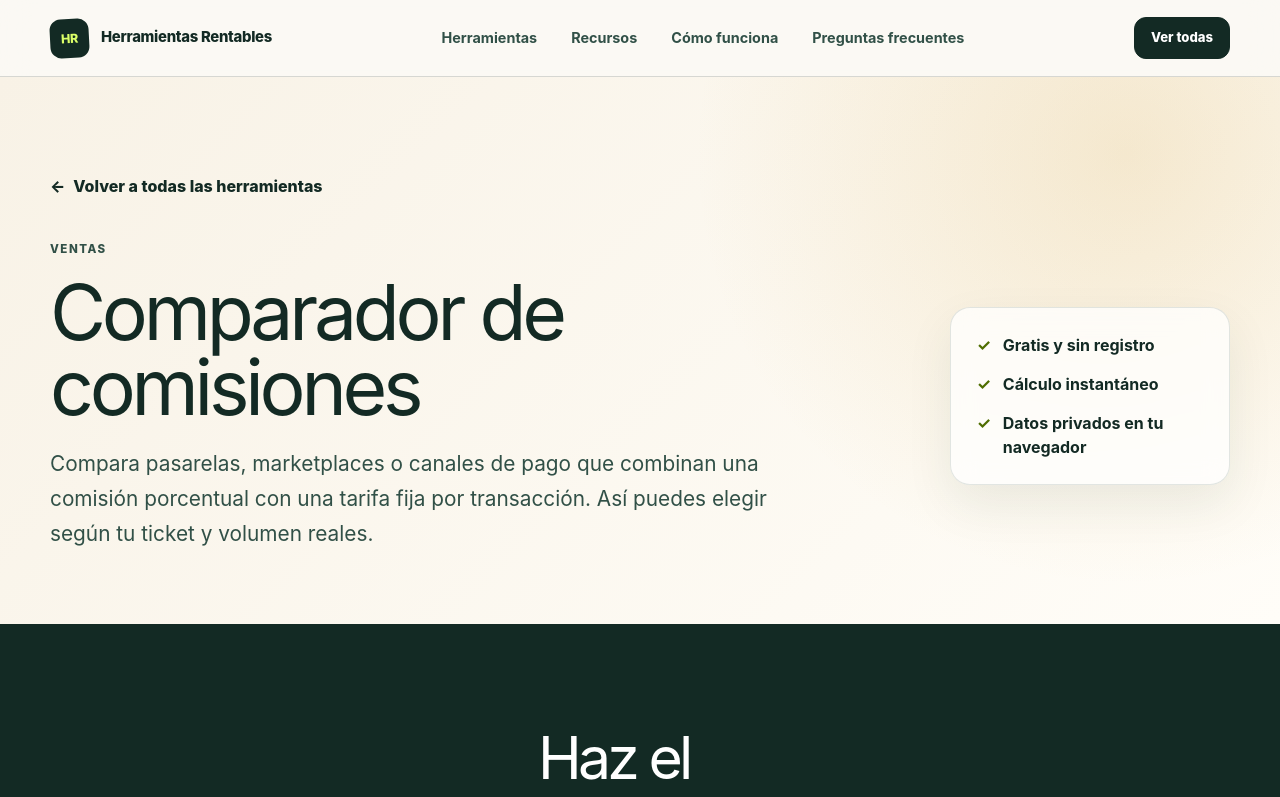
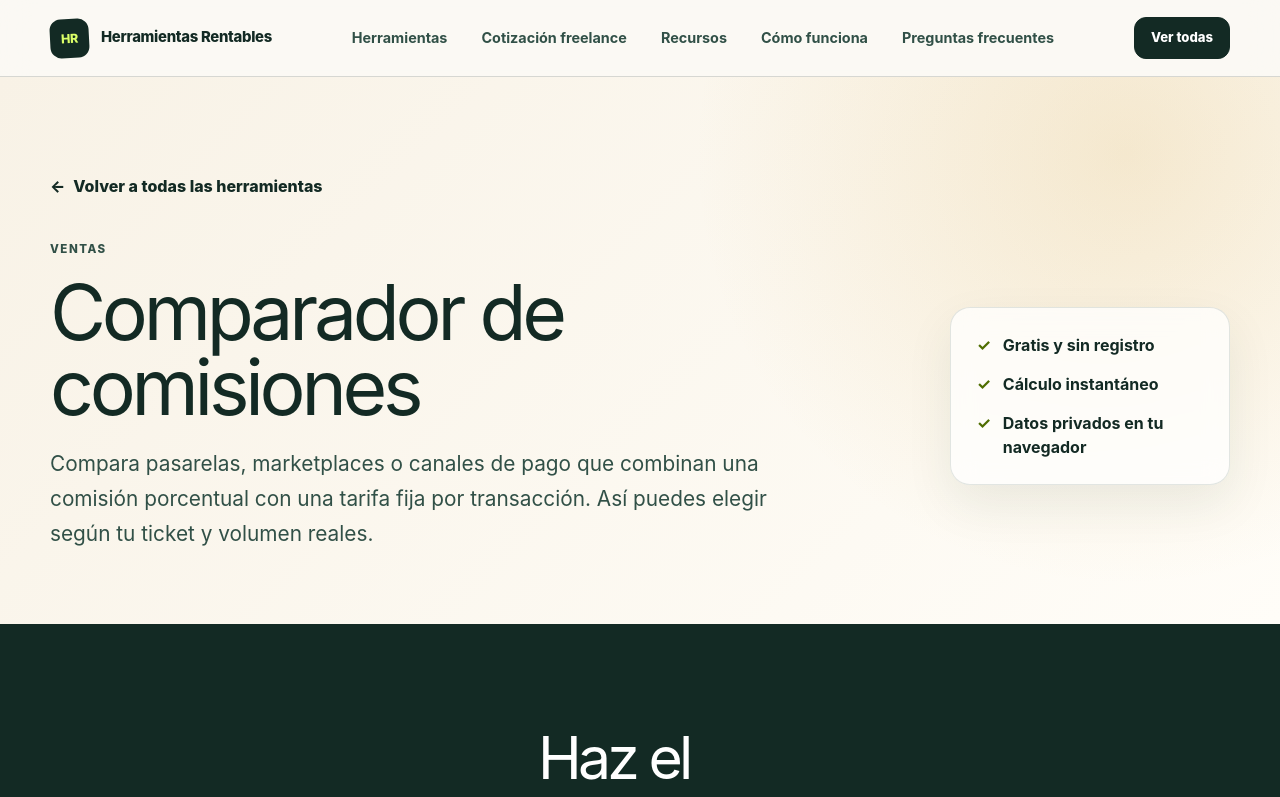
Before and after one commit to miguelcastill85-del/herramientas-rentables, a Next.js app: page /herramientas/comparador-comisiones in a window 1280 px wide. Shown: the top 797 px of the page. Built offline with nearby package versions, Linux system fonts and the light colour scheme.

Commit message:
SEO/UX: llevar tráfico hacia cotización freelance profesional (#28)
* SEO: destacar cotización profesional desde portada

* UX: enlazar cotizador genérico con cotización profesional

```diff
--- a/app/herramientas/[slug]/page.tsx
+++ b/app/herramientas/[slug]/page.tsx
@@ -100,6 +100,7 @@ export default async function ToolPage({ params }: ToolPageProps) {
           </a>
           <nav className="desktop-nav" aria-label="Navegación principal">
             <a href="/#herramientas">Herramientas</a>
+            <a href="/cotizacion-freelance-chile">Cotización freelance</a>
             <a href="/pro">Recursos</a>
             <a href="/#metodo">Cómo funciona</a>
             <a href="/#preguntas">Preguntas frecuentes</a>
@@ -188,6 +189,21 @@ export default async function ToolPage({ params }: ToolPageProps) {
         </section>
 
         {tool.id === 'estimate' && (
+          <section className="tool-related-section" aria-labelledby="professional-quote-heading">
+            <div className="container">
+              <div className="section-heading tool-page-section-heading">
+                <p className="eyebrow">Siguiente paso</p>
+                <h2 id="professional-quote-heading">Convierte el cálculo en una cotización profesional</h2>
+                <p>Usa la experiencia completa para proteger precio mínimo y margen, definir anticipo, revisiones, vigencia, plazo y alcance, y generar un resumen listo para cliente.</p>
+              </div>
+              <div className="tool-page-all-link">
+                <a className="button button-primary" href="/cotizacion-freelance-chile">Construir mi cotización profesional →</a>
+              </div>
+            </div>
+          </section>
+        )}
+
+        {tool.id === 'estimate' && (
           <section className="tool-related-section" aria-labelledby="freelance-guide-heading">
             <div className="container">
               <div className="section-heading tool-page-section-heading">
@@ -238,6 +254,7 @@ export default async function ToolPage({ params }: ToolPageProps) {
           </div>
           <div className="footer-links">
             <a href="/#herramientas">Herramientas</a>
+            <a href="/cotizacion-freelance-chile">Cotización freelance</a>
             <a href="/pro">Recursos</a>
             <a href="/#preguntas">Preguntas frecuentes</a>
             <a href="https://www.instagram.com/herramientasrentables" rel="noreferrer" target="_blank">Instagram</a>
--- a/app/page.tsx
+++ b/app/page.tsx
@@ -29,7 +29,7 @@ export default function Home() {
             <span className="brand-mark" aria-hidden="true">HR</span><span>Herramientas Rentables</span>
           </a>
           <nav className="desktop-nav" aria-label="Navegación principal">
-            <a href="#herramientas">Herramientas</a><a href="/radar">Radar Compra Ágil</a><a href="/guias/cuanto-cobrar-como-freelance-chile">Guía freelance 2026</a><a href="/pro">Recursos</a><a href="#metodo">Cómo funciona</a><a href="#preguntas">Preguntas</a>
+            <a href="#herramientas">Herramientas</a><a href="/cotizacion-freelance-chile">Cotización freelance</a><a href="/radar">Radar Compra Ágil</a><a href="/guias/cuanto-cobrar-como-freelance-chile">Guía freelance 2026</a><a href="/pro">Recursos</a><a href="#metodo">Cómo funciona</a><a href="#preguntas">Preguntas</a>
           </nav>
           <a className="button button-small" href="#herramientas">Abrir herramientas</a>
         </div>
@@ -47,6 +47,7 @@ export default function Home() {
                 <a className="text-link" href="#calculadora">Calcular mi margen</a>
               </div>
               <ul className="trust-list" aria-label="Beneficios principales"><li>Sin registro</li><li>100% gratuitas</li><li>Datos en tu navegador</li></ul>
+              <a className="hero-resource-link" href="/cotizacion-freelance-chile">Cotización freelance profesional: precio, margen y condiciones <span aria-hidden="true">→</span></a>
               <a className="hero-resource-link" href="/guias/cuanto-cobrar-como-freelance-chile">Guía 2026: cuánto cobrar como freelance en Chile <span aria-hidden="true">→</span></a>
               <a className="hero-resource-link" href="/pro">Conocer recursos para freelancers <span aria-hidden="true">→</span></a>
               <a className="hero-resource-link" href="/radar">Radar de Compras Ágiles: detectar oportunidades de ferretería <span aria-hidden="true">→</span></a>
@@ -122,7 +123,7 @@ export default function Home() {
 
       <footer className="site-footer"><div className="container footer-grid">
         <a className="brand footer-brand" href="#inicio"><span className="brand-mark" aria-hidden="true">HR</span><span>Herramientas Rentables</span></a>
-        <p>Seis herramientas gratuitas para tomar mejores decisiones de negocio. <a className="footer-text-link" href="/guias/cuanto-cobrar-como-freelance-chile">Guía freelance Chile 2026</a> · <a className="footer-text-link" href="/pro">Ver recursos</a> · <a className="footer-text-link" href="/radar">Radar Compra Ágil</a></p><p>© {new Date().getFullYear()} Herramientas Rentables</p>
+        <p>Seis herramientas gratuitas para tomar mejores decisiones de negocio. <a className="footer-text-link" href="/cotizacion-freelance-chile">Cotización freelance profesional</a> · <a className="footer-text-link" href="/guias/cuanto-cobrar-como-freelance-chile">Guía freelance Chile 2026</a> · <a className="footer-text-link" href="/pro">Ver recursos</a> · <a className="footer-text-link" href="/radar">Radar Compra Ágil</a></p><p>© {new Date().getFullYear()} Herramientas Rentables</p>
       </div></footer>
     </>
   );
```
